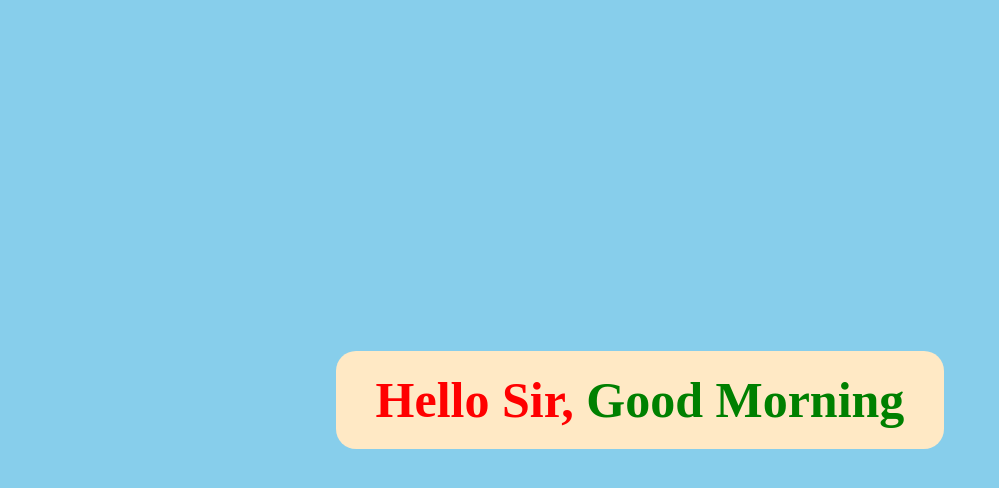
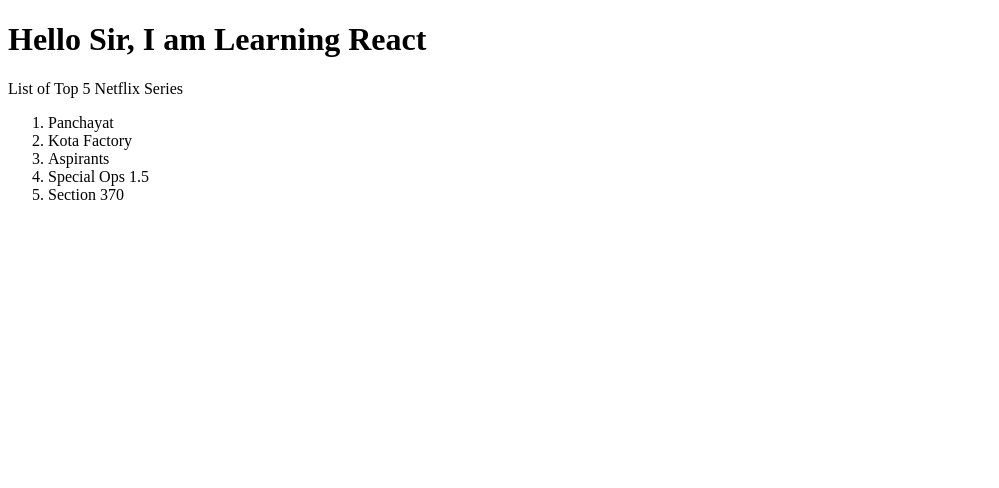
Before and after one commit to sayanMukherjee19971999/React-Online-Tutorial, a React (Create React App) app: page / in a window 1280 px wide. Shown: the top 488 px of the page, without its empty margins (0-999 px from the left). Built offline with nearby package versions, Linux system fonts and the light colour scheme.

Commit message:
Understanding Component based architecture in ReactJS

```diff
--- /dev/null
+++ b/src/App.jsx
@@ -0,0 +1,15 @@
+import React from 'react';
+import Heading from './Heading';
+import Paragraph from './Paragraph';
+import List from './List';
+ function App(){
+     return(
+     <>
+        <Heading />
+        <Paragraph />
+        <List />
+    </>
+     )
+ }
+
+ export default App
--- /dev/null
+++ b/src/Heading.jsx
@@ -0,0 +1,9 @@
+import React from 'react';
+
+function Heading(){
+    return (
+        <h1>Hello Sir, I am Learning React</h1>
+    )
+}
+
+export default Heading
--- /dev/null
+++ b/src/List.jsx
@@ -0,0 +1,15 @@
+import React from 'react';
+
+function List(){
+    return (
+        <ol>
+            <li>Panchayat</li>
+            <li>Kota Factory</li>
+            <li>Aspirants</li>
+            <li>Special Ops 1.5</li>
+            <li>Section 370</li>
+        </ol>
+    )
+}
+
+export default List
--- /dev/null
+++ b/src/Paragraph.jsx
@@ -0,0 +1,9 @@
+import React from 'react';
+
+function Paragraph(){
+    return (
+        <p>List of Top 5 Netflix Series</p>
+    )
+}
+
+export default Paragraph
--- a/src/index.css
+++ b/src/index.css
@@ -1,14 +1,14 @@
 /* Importing google fonts */
 /* @import url('https://fonts.googleapis.com/css2?family=Satisfy&display=swap'); */
 
-*{
+/* *{
     margin: 0;
     padding: 0;
     box-sizing: border-box;
     font-family: 'Satisfy', cursive;
-}
+} */
 
-body{
+/* body{
     display: flex;
     justify-content:center;
     align-items:center;
@@ -34,4 +34,4 @@ body{
     font-weight: bold;
     cursor: pointer;
     color: red;
-}
+} */
--- a/src/index.js
+++ b/src/index.js
@@ -1,6 +1,7 @@
 import React from 'react';
 import ReactDOM from 'react-dom';
 import './index.css';
+import App from './App';
 
 // ReactDOM.render(
 //   <div>
@@ -152,41 +153,49 @@ import './index.css';
 
 
 // React challenge number 3
-const date=new Date()
-const heading={
-  color: 'red',
-  fontSize: '50px',
-  fontWeight: 'bold',
-  fontStyle: 'Roboto'
-}
-const content={
-  padding: '20px 40px',
-  backgroundColor: '#ffe9c5',
-  borderRadius: '20px'
-}
+// const date=new Date()
+// const heading={
+//   color: 'red',
+//   fontSize: '50px',
+//   fontWeight: 'bold',
+//   fontStyle: 'Roboto'
+// }
+// const content={
+//   padding: '20px 40px',
+//   backgroundColor: '#ffe9c5',
+//   borderRadius: '20px'
+// }
 
-const cssGreeting={}
+// const cssGreeting={}
 
-const hour=date.getHours()
-let greeting=''
-if(hour>=1 && hour<12){
-  greeting='Good Morning'
-  cssGreeting.color='green'
-}
-else if(hour>=12 && hour<19){
-  greeting='Good Afternoon'
-  cssGreeting.color='orange'
-}
-else{
-  greeting='Good Evening'
-  cssGreeting.color='black'
-}
+// const hour=date.getHours()
+// let greeting=''
+// if(hour>=1 && hour<12){
+//   greeting='Good Morning'
+//   cssGreeting.color='green'
+// }
+// else if(hour>=12 && hour<19){
+//   greeting='Good Afternoon'
+//   cssGreeting.color='orange'
+// }
+// else{
+//   greeting='Good Evening'
+//   cssGreeting.color='black'
+// }
 
+// ReactDOM.render(
+//   <>
+//     <div style={content} className='container'>
+//       <h1 style={heading}>Hello Sir, <span style={cssGreeting}>{greeting}</span></h1>
+//     </div>
+//   </>,
+//   document.getElementById('root')
+// );
+
+
+// UNderstanding Component Based Architecture in ReactJS
 ReactDOM.render(
-  <>
-    <div style={content} className='container'>
-      <h1 style={heading}>Hello Sir, <span style={cssGreeting}>{greeting}</span></h1>
-    </div>
-  </>,
+  // Here App is a component
+  <App/>,
   document.getElementById('root')
 );
```
